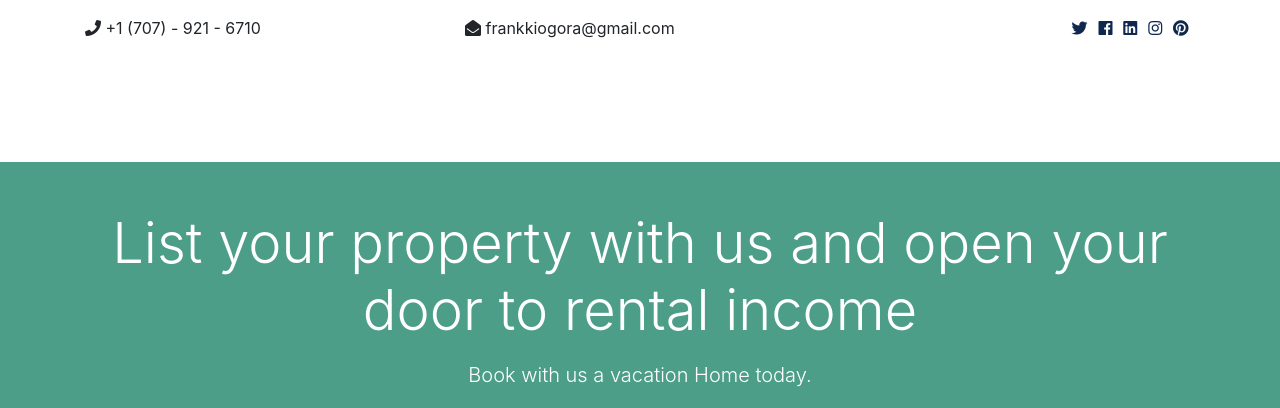
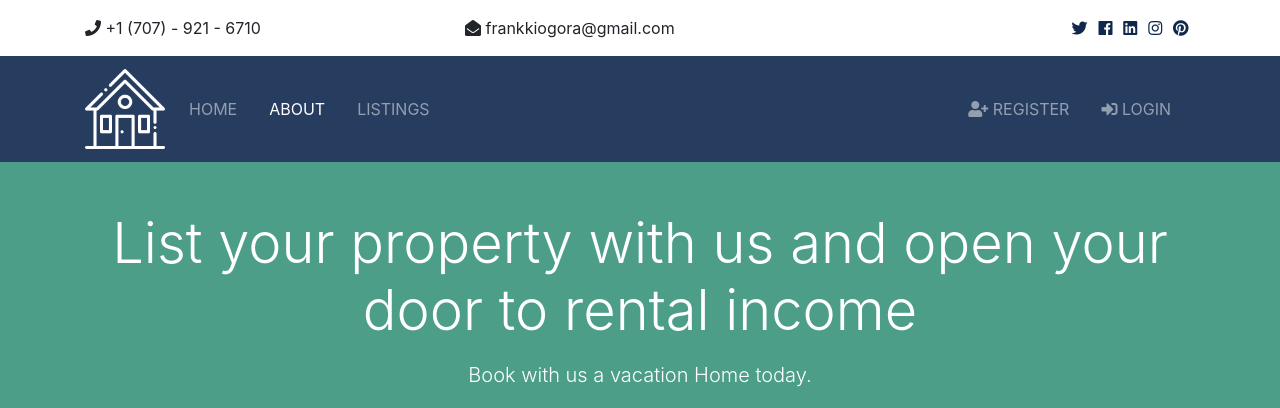
Before and after one commit to frankkiogora/vacationHomeFinder, a Django app: page /about in a window 1280 px wide. Shown: the top 408 px of the page. Run offline with Django 3.2, Linux system fonts and the light colour scheme; data that the repository does not hold is empty; some libraries are stand-ins or nearby versions.

Commit message:
modified:   static/css/styles.css

```diff
--- a/static/css/styles.css
+++ b/static/css/styles.css
@@ -13,7 +13,6 @@ img {
 .navbar {
   opacity: 0.9;
   text-transform: uppercase;
-  color: red;
 }
 
 .social a {
--- a/templates/partials/_navbar.html
+++ b/templates/partials/_navbar.html
@@ -1,6 +1,6 @@
 {% load static %}
 <!-- Navbar -->
-<nav class="navbar navbar-expand-lg navbar-dark sticky-top">
+<nav class="navbar navbar-expand-lg navbar-dark bg-primary sticky-top">
     <div class="container">
       <a class="navbar-brand" href="{% url 'index' %}">
         <img src="{% static 'img/logo.png' %}" class="logo" alt="">
```
